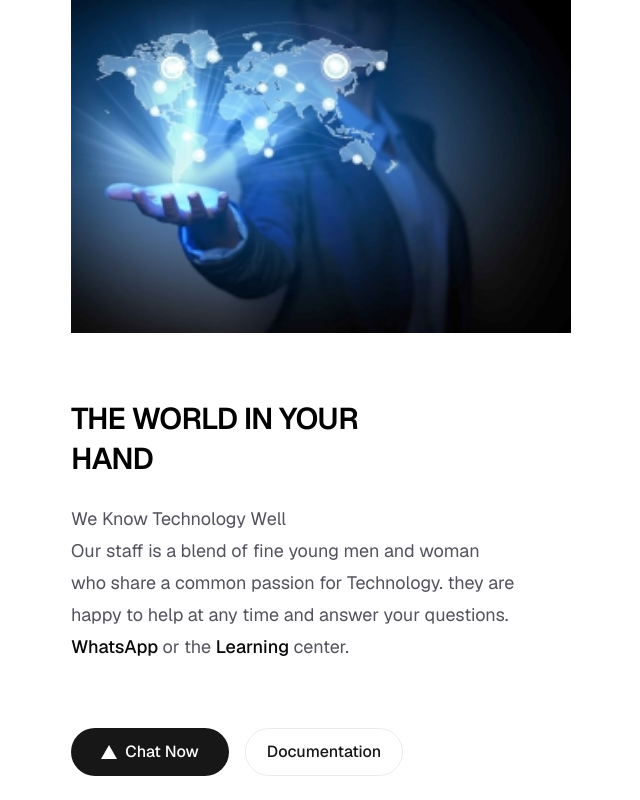
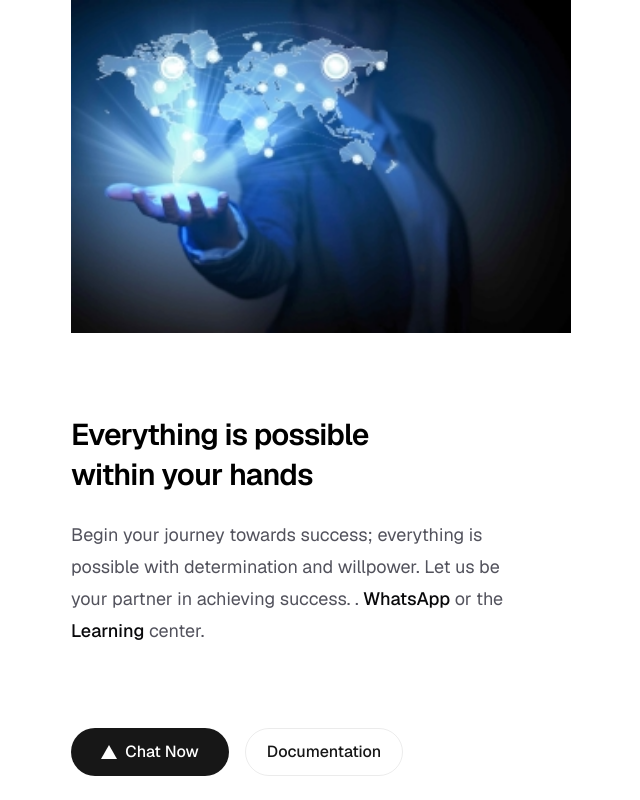
Before and after one commit to mahmoudel3tar/madgenius1, a Next.js app: page / in a window 1280 px wide. Shown: the part 2270-3070 px from the top of the page, without its empty margins (261-901 px from the left). Built offline with nearby package versions, Linux system fonts and the light colour scheme.

Commit message:
Revise header and introductory text content
Updated header and paragraph text to reflect new messaging.

```diff
--- a/app/page.tsx
+++ b/app/page.tsx
@@ -128,9 +128,10 @@ We Know Technology Well <br/> Our staff is a blend of fine young men and woman w
         />
         <div className="flex flex-col items-center gap-6 text-center sm:items-start sm:text-left">
           <h1 className="max-w-xs text-3xl font-semibold leading-10 tracking-tight text-black dark:text-zinc-50">
-THE WORLD IN YOUR HAND          </h1>
+Everything is possible within your hands</h1>
           <p className="max-w-md text-lg leading-8 text-zinc-600 dark:text-zinc-400">
-We Know Technology Well <br/> Our staff is a blend of fine young men and woman who share a common passion for Technology. they are happy to help at any time and answer your questions. <a
+Begin your journey towards success; everything is possible with determination and willpower. Let us be your partner in achieving success.
+. <a
               href="https://vercel.com/templates?framework=next.js&utm_source=create-next-app&utm_medium=appdir-template-tw&utm_campaign=create-next-app"
               className="font-medium text-zinc-950 dark:text-zinc-50"
             >
```
